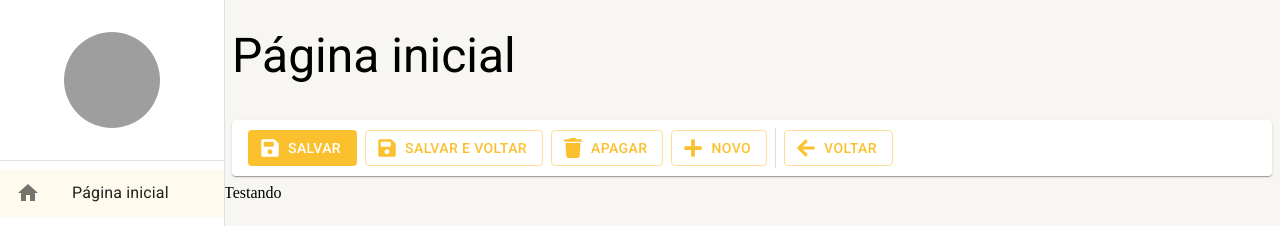
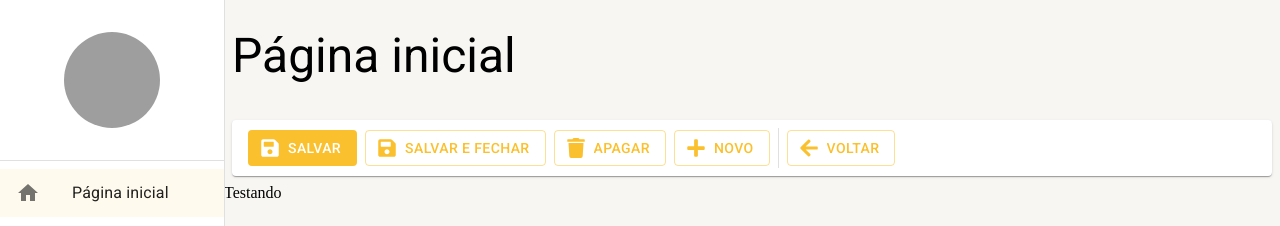
Before and after one commit to wandealves/react-materialui-typescript-web, a React (Create React App) app: page /pagina-inicial in a window 1280 px wide. Shown: the top 226 px of the page. Built offline with nearby package versions, Linux system fonts and the light colour scheme; grey boxes are pictures that could not be loaded.

Commit message:
feat: ajuste label

```diff
--- a/src/shared/components/ferramentas-de-detalhe/FerramentasDeDetalhes.tsx
+++ b/src/shared/components/ferramentas-de-detalhe/FerramentasDeDetalhes.tsx
@@ -104,7 +104,7 @@ export const FerramentasDeDetalhe: React.FC<IFerramentasDeDetalheProps> = ({
             textOverflow="ellipsis"
             overflow="hidden"
           >
-              Salvar e voltar
+              Salvar e fechar
           </Typography>
         </Button>
       )}
```
